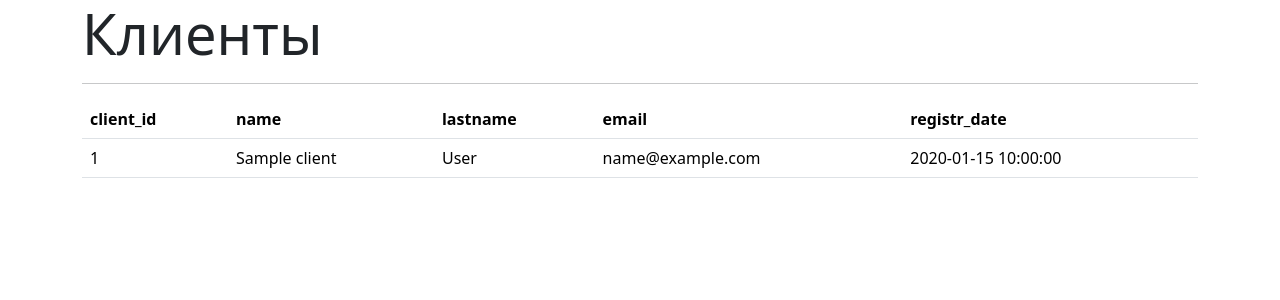
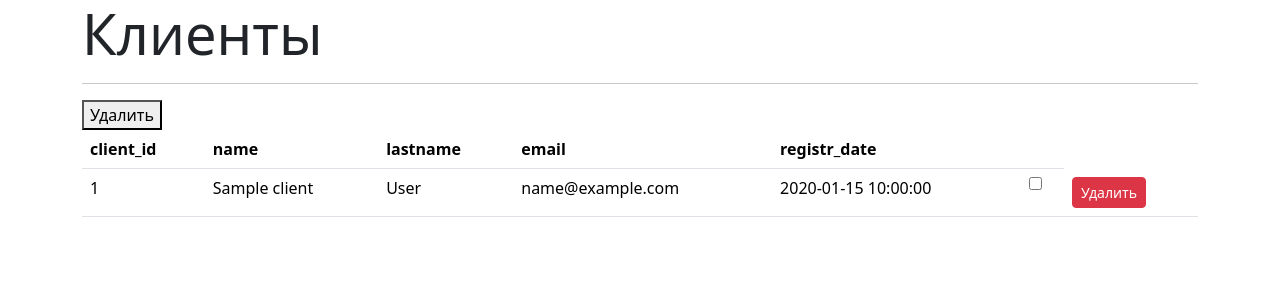
Before and after one commit to adept3101/trpo, a FastAPI app: page /clients in a window 1280 px wide. Shown: the top 300 px of the page. Run offline with FastAPI, Linux system fonts and the light colour scheme; tables that the repository leaves empty hold one stand-in row (Sample ...).

Commit message:
interfucke

```diff
--- a/templates/client.html
+++ b/templates/client.html
@@ -9,13 +9,17 @@
   <table class="table table-hover" width="85%">
     <thead class="thead-dark">
       <tr>
+        <button type="submit">Удалить</button>
         <th scope="col">client_id</th>
         <th scope="col">name</th>
         <th scope="col">lastname</th>
         <th scope="col">email</th>
         <th scope="col">registr_date</th>
+        <th scope="col"></th>
       </tr>
+
     </thead>
+
     {%for client in clients%}
     <tr>
       <td>{{client.client_id}}</td>
@@ -23,6 +27,15 @@
       <td>{{client.lastname}}</td>
       <td>{{client.email}}</td>
       <td>{{client.registr_date}}</td>
+      <td><input type="checkbox" name="selected_items" value="{{ client.client_id }}"></td>
+      <td>
+        <form method="post" action="/clients/delete/{{ client.client_id }}" style="display: inline;">
+            <button type="submit" class="btn btn-danger btn-sm"
+                    onclick="return confirm('Удалить клиента {{ client.name }} {{ client.lastname }}?')">
+             Удалить
+            </button>
+          </form>
+      </td>
     </tr>
     {%endfor%}
   </table>
```
